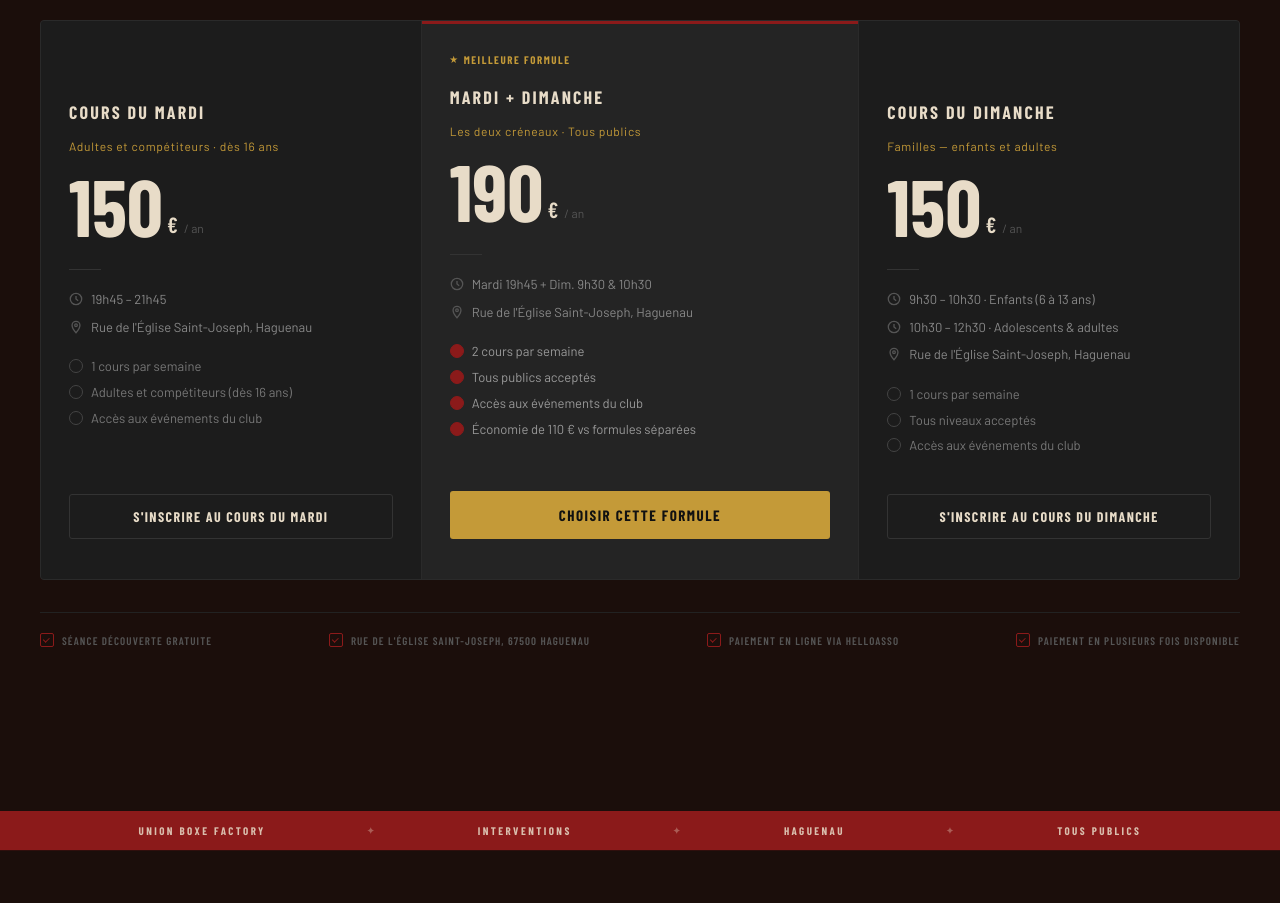
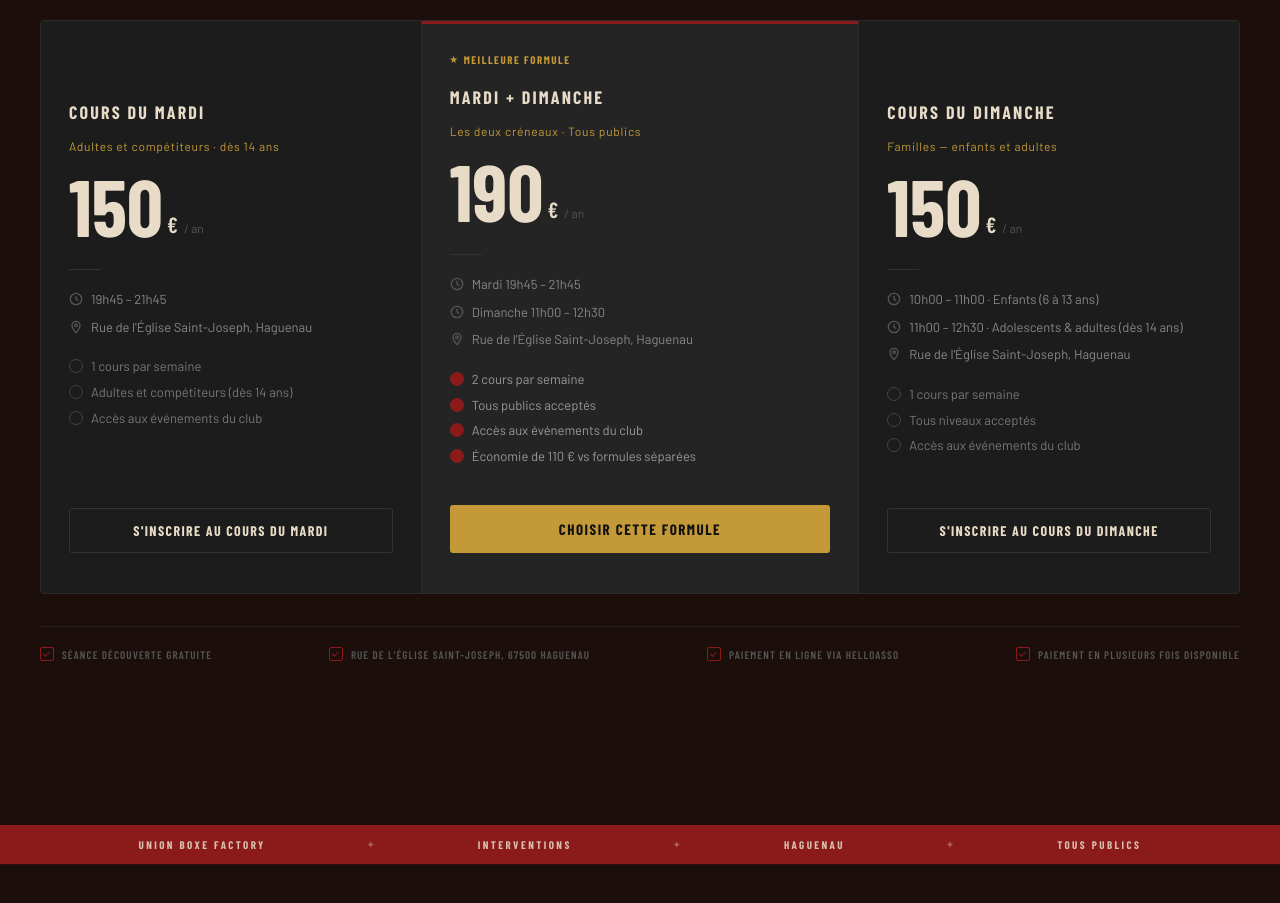
Before and after one commit to yassinebew/union-boxe-factory, a plain HTML site: page interventions.html in a window 1280 px wide. Shown: the part 1220-2123 px from the top of the page. Drawn offline with nearby package versions, Linux system fonts and the light colour scheme; a web font is replaced by a local one.

Commit message:
MAJ horaires & tranches d'âge — dimanche 10h-11h enfants, 11h-12h30 ados/adultes dès 14 ans
Co-Authored-By: Claude Sonnet 4.6 <noreply@anthropic.com>

```diff
--- a/interventions.html
+++ b/interventions.html
@@ -143,7 +143,7 @@
         <div class="adh-card">
           <div class="adh-badge-ph"></div>
           <div class="adh-label">Cours du mardi</div>
-          <div style="font-family:var(--font-body);font-size:12px;color:var(--gold);letter-spacing:.06em;margin-bottom:12px;">Adultes et compétiteurs · dès 16 ans</div>
+          <div style="font-family:var(--font-body);font-size:12px;color:var(--gold);letter-spacing:.06em;margin-bottom:12px;">Adultes et compétiteurs · dès 14 ans</div>
           <div class="adh-price">
             <span class="adh-price-num">150</span>
             <span class="adh-price-sym">€</span>
@@ -160,7 +160,7 @@
           </div>
           <ul class="adh-features">
             <li>1 cours par semaine</li>
-            <li>Adultes et compétiteurs (dès 16 ans)</li>
+            <li>Adultes et compétiteurs (dès 14 ans)</li>
             <li>Accès aux événements du club</li>
           </ul>
           <a href="https://www.helloasso.com/associations/union-boxe-factory/adhesions/adhesion-annuelle-union-boxing-factory" target="_blank" rel="noopener" class="adh-btn adh-btn-ghost">S'inscrire au cours du mardi</a>
@@ -179,7 +179,11 @@
           <div class="adh-card-sep"></div>
           <div class="adh-info-item">
             <svg class="adh-info-icon" viewBox="0 0 16 16" fill="none" stroke="currentColor" stroke-width="1.5"><circle cx="8" cy="8" r="6.5"/><path d="M8 4.5V8l2.5 2"/></svg>
-            Mardi 19h45 + Dim. 9h30 & 10h30
+            Mardi 19h45 – 21h45
+          </div>
+          <div class="adh-info-item">
+            <svg class="adh-info-icon" viewBox="0 0 16 16" fill="none" stroke="currentColor" stroke-width="1.5"><circle cx="8" cy="8" r="6.5"/><path d="M8 4.5V8l2.5 2"/></svg>
+            Dimanche 11h00 – 12h30
           </div>
           <div class="adh-info-item">
             <svg class="adh-info-icon" viewBox="0 0 16 16" fill="none" stroke="currentColor" stroke-width="1.5"><path d="M8 1.5C5.5 1.5 3.5 3.5 3.5 6c0 3.5 4.5 8.5 4.5 8.5s4.5-5 4.5-8.5c0-2.5-2-4.5-4.5-4.5z"/><circle cx="8" cy="6" r="1.5"/></svg>
@@ -207,11 +211,11 @@
           <div class="adh-card-sep"></div>
           <div class="adh-info-item">
             <svg class="adh-info-icon" viewBox="0 0 16 16" fill="none" stroke="currentColor" stroke-width="1.5"><circle cx="8" cy="8" r="6.5"/><path d="M8 4.5V8l2.5 2"/></svg>
-            9h30 – 10h30 · Enfants (6 à 13 ans)
+            10h00 – 11h00 · Enfants (6 à 13 ans)
           </div>
           <div class="adh-info-item">
             <svg class="adh-info-icon" viewBox="0 0 16 16" fill="none" stroke="currentColor" stroke-width="1.5"><circle cx="8" cy="8" r="6.5"/><path d="M8 4.5V8l2.5 2"/></svg>
-            10h30 – 12h30 · Adolescents & adultes
+            11h00 – 12h30 · Adolescents &amp; adultes (dès 14 ans)
           </div>
           <div class="adh-info-item">
             <svg class="adh-info-icon" viewBox="0 0 16 16" fill="none" stroke="currentColor" stroke-width="1.5"><path d="M8 1.5C5.5 1.5 3.5 3.5 3.5 6c0 3.5 4.5 8.5 4.5 8.5s4.5-5 4.5-8.5c0-2.5-2-4.5-4.5-4.5z"/><circle cx="8" cy="6" r="1.5"/></svg>
```
Also changed, not shown: contact.html (+2 -2 lines).
